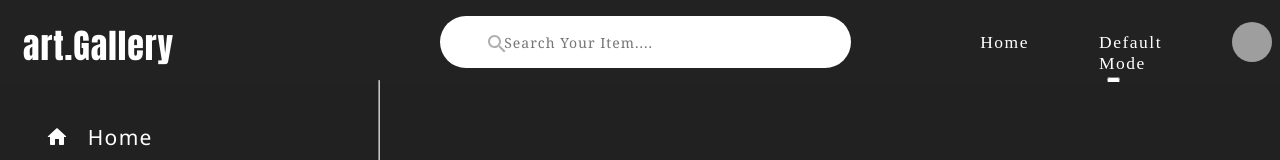
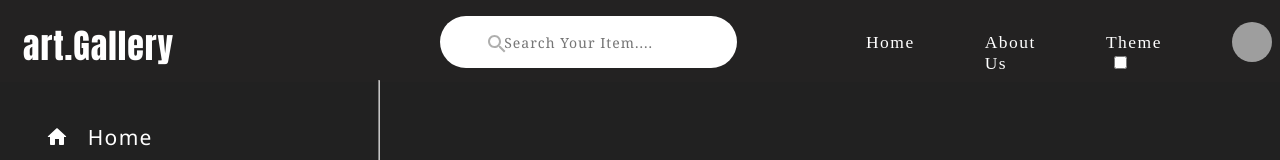
Before and after one commit to Pragyani/art-gallery, a React (Create React App) app: page / in a window 1280 px wide. Shown: the top 160 px of the page. Built offline with nearby package versions, Linux system fonts and the light colour scheme; grey boxes are pictures that could not be loaded.

Commit message:
add : about page link in nav.js

```diff
--- a/src/NavigationBar/navBar.js
+++ b/src/NavigationBar/navBar.js
@@ -36,7 +36,8 @@ const NavBAr = () => {
                     <div className="nav-p2">
                         <ul className="nav-ul">
                             <Link to={'/'}><li className="ul-li"> Home</li> </Link>
-                            <li className="ul-li">Default Mode<input type="checkbox" onChange={toogleTheme} checked={theme === 'light'} /></li>
+                            <Link to={'/about'}><li className="ul-li">About Us</li></Link>
+                            <li className="ul-li">Theme <input type="checkbox" onChange={toogleTheme} checked={theme === 'light'} /></li>
                             <li className="ul-l">
                                 <span className="li-span-img">
                                     <Link to={'/profilepage'}> <img src={UserIMAGE} /></Link>
```
